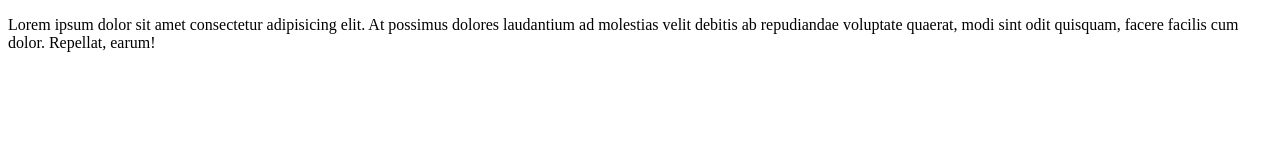
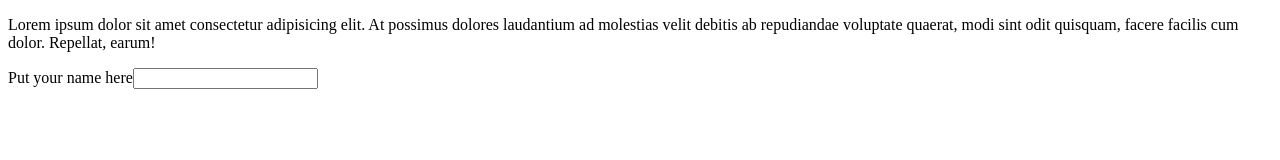
Before and after one commit to ClintonYounge/Clinton-and-Luis-Trial, a plain HTML site: page index.html in a window 1280 px wide. Drawn offline with Linux system fonts and the light colour scheme.

Commit message:
added input name and form

```diff
--- a/index.html
+++ b/index.html
@@ -10,15 +10,18 @@
     <script src="https://cdn.freecodecamp.org/testable-projects-fcc/v1/bundle.js"></script>
     <script  src="js/index.js"></script>
 
+    <title>
+      <h1 id="title"></h1>
+    </title>
     <p id="description">
       Lorem ipsum dolor sit amet consectetur adipisicing elit. At possimus
       dolores laudantium ad molestias velit debitis ab repudiandae voluptate
       quaerat, modi sint odit quisquam, facere facilis cum dolor. Repellat,
       earum!
     </p>
+    <form id="survey-form">
+      Put your name here<input id="name" type="text"></input>
+    </form>
 
-    <title>
-      <h1 id="title"></h1>
-    </title>
   </body>
 </html>
```
